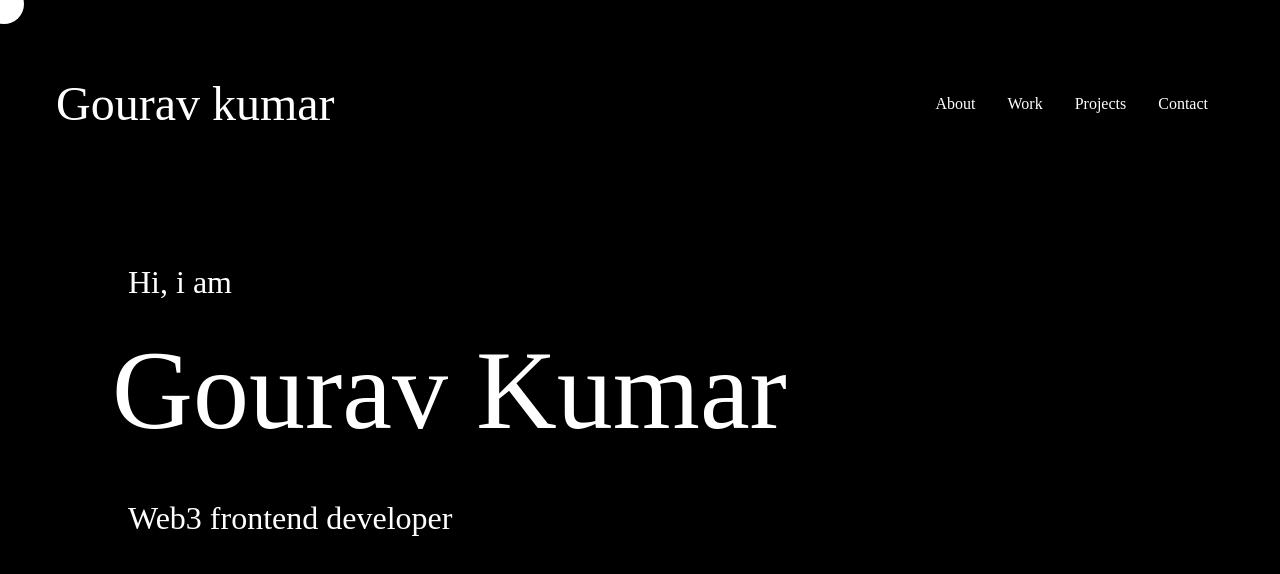
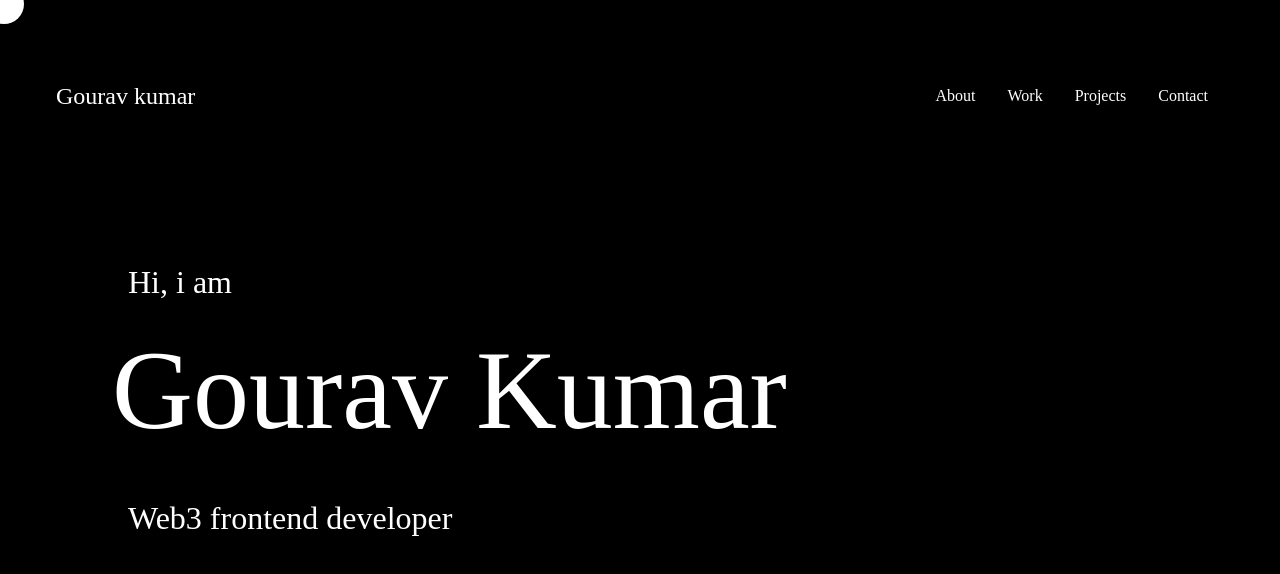
Before and after one commit to gvirus21/Portfolio-website, a Next.js app: page / in a window 1280 px wide. Shown: the top 574 px of the page. Built offline with nearby package versions, Linux system fonts and the light colour scheme; a web font is replaced by a local one.

Commit message:
Improved header responsiveness

```diff
--- a/app/Header.tsx
+++ b/app/Header.tsx
@@ -5,10 +5,10 @@ import { CursorContext } from "../context/CursorContext";
 const style = {
   container:
     "px-28 sm:px-14 py-12 sm:py-20 flex bg-transparent justify-between items-center transition-all ease-in-out delay-150 absolute top-0 left-0 right-0 mix-blend-difference",
-  logo: "text-5xl text-white",
+  logo: "text-5xl lg:text-2xl text-white",
   linksContainer: "hidden lg:flex",
   link: "px-4 text-white transition-all ease-in-out delay-250",
-  menu: "bg-gray-700 h-20 w-24 md:block lg:hidden",
+  menu: "flex flex-col justify-between items-center h-10 w-24 lg:hidden",
 };
 
 const Header = () => {
@@ -60,7 +60,7 @@ const Header = () => {
       <div
         onMouseEnter={cursorContext?.textEnter}
         onMouseLeave={cursorContext?.textLeave}
-        className="flex flex-col justify-between items-center h-10 w-24 lg:hidden"
+        className={style.menu}
       >
         <div className="w-20 h-1 bg-white rounded"></div>
         <div className="w-20 h-1 bg-white rounded"></div>
```
